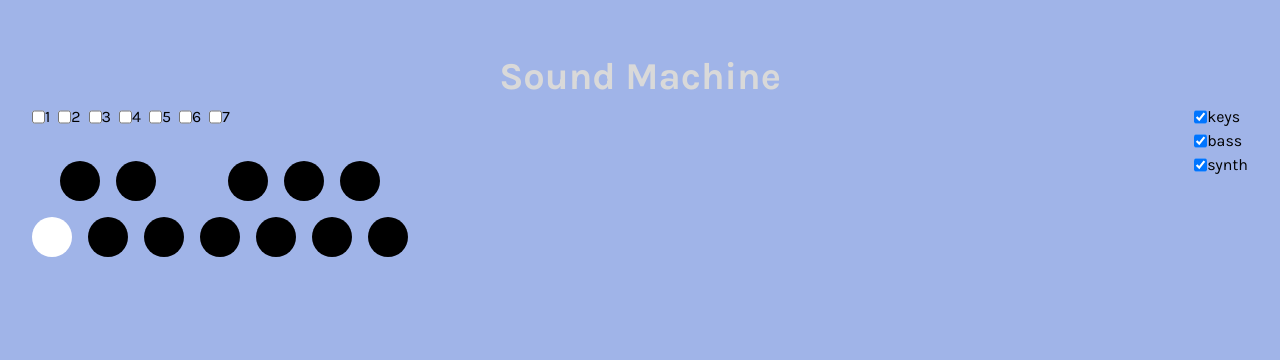
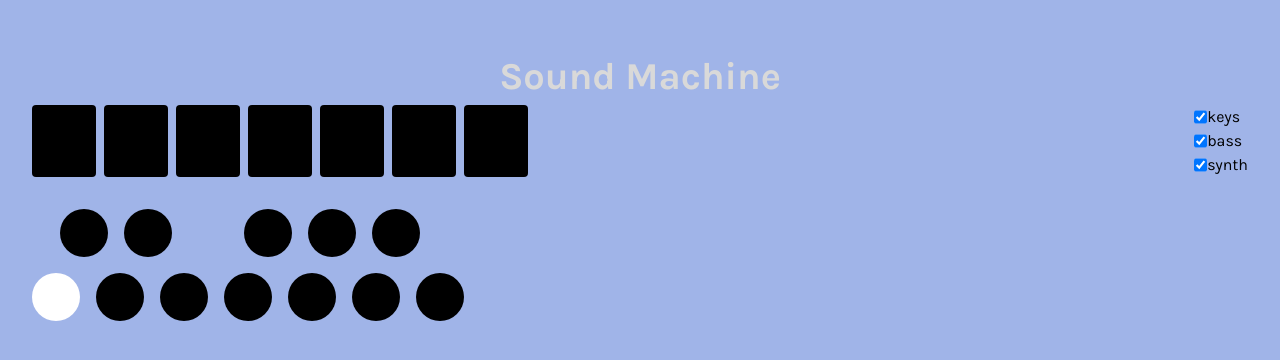
Before and after one commit to bvinicius/pomodore-app, a Vue app: page / in a window 1280 px wide. Shown: the top 360 px of the page. Built offline with nearby package versions, Linux system fonts and the light colour scheme; a web font is replaced by a local one.

Commit message:
Uses toggle button component for degre selector

```diff
--- a/src/primary/components/DegreeSelector.vue
+++ b/src/primary/components/DegreeSelector.vue
@@ -5,18 +5,20 @@
             :key="i"
             class="flex"
         >
-            <input
-                type="checkbox"
+            <ToggleButton
+                class="w-16 h-18 rounded"
                 :checked="notesStore.degree === i"
-                @change="notesStore.degree = i"
-            />
-            {{ i }}
+                @select="notesStore.degree = i"
+            >
+                {{ i }}
+            </ToggleButton>
         </div>
     </div>
 </template>
 
 <script setup lang="ts">
 import { useNotesStore } from '@/primary/infrastructure/store/NotesStore';
+import ToggleButton from '@/primary/components/atoms/ToggleButton.vue';
 
 const notesStore = useNotesStore();
 
--- a/src/primary/components/TonalCenterSelector.vue
+++ b/src/primary/components/TonalCenterSelector.vue
@@ -1,20 +1,22 @@
 <template>
     <div class="flex flex-col gap-4">
         <div class="flex gap-4 ml-7">
-            <CircleToggleButton
+            <ToggleButton
                 v-for="key in sharpNotes"
                 :key="key"
                 :label="key"
+                class="rounded-full w-12 h-12"
                 :class="{ 'ml-14': key === 'F#' }"
                 :checked="notesStore.tonalCenter === key"
                 @select="notesStore.tonalCenter = key"
             />
         </div>
         <div class="flex gap-4">
-            <CircleToggleButton
+            <ToggleButton
                 v-for="key in naturalNotes"
                 :key="key"
                 :label="key"
+                class="rounded-full w-12 h-12"
                 :checked="notesStore.tonalCenter === key"
                 @select="notesStore.tonalCenter = key"
             />
@@ -24,8 +26,8 @@
 
 <script setup lang="ts">
 import { allKeys } from '@/secondary/utils/music-theory';
-import { useNotesStore } from '../infrastructure/store/NotesStore';
-import CircleToggleButton from './atoms/CircleToggleButton.vue';
+import { useNotesStore } from '@/primary/infrastructure/store/NotesStore';
+import ToggleButton from '@/primary/components/atoms/ToggleButton.vue';
 
 const notesStore = useNotesStore();
 
--- a/src/primary/components/atoms/CircleToggleButton.vue
+++ b/src/primary/components/atoms/ToggleButton.vue
@@ -1,9 +1,11 @@
 <template>
     <div
-        class="rounded-full cursor-pointer w-10 h-10"
+        class="cursor-pointer flex justify-center items-center"
         :class="[checked ? 'bg-white' : 'bg-black']"
         @click="emit('select')"
-    ></div>
+    >
+        <slot></slot>
+    </div>
 </template>
 
 <script setup lang="ts">
```
